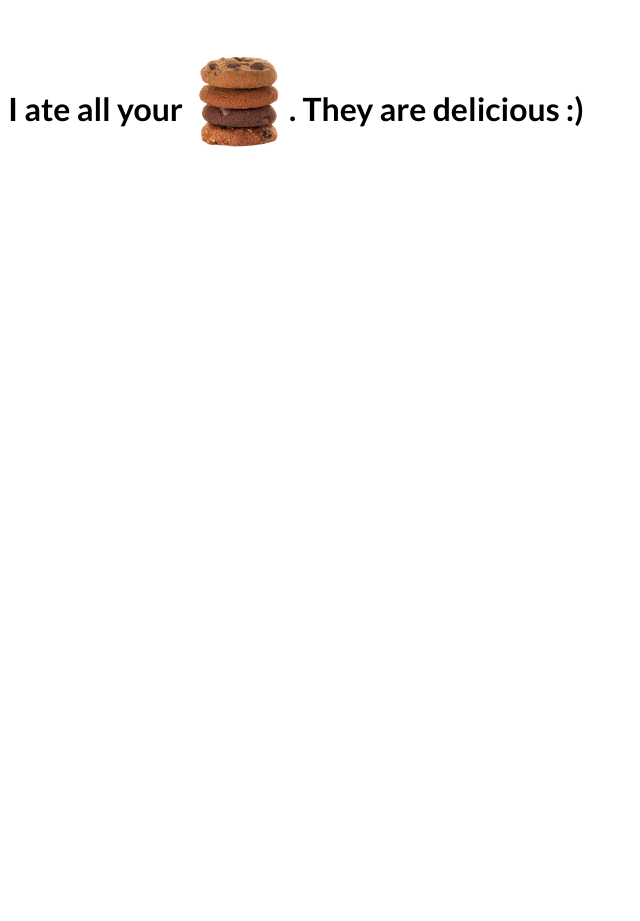
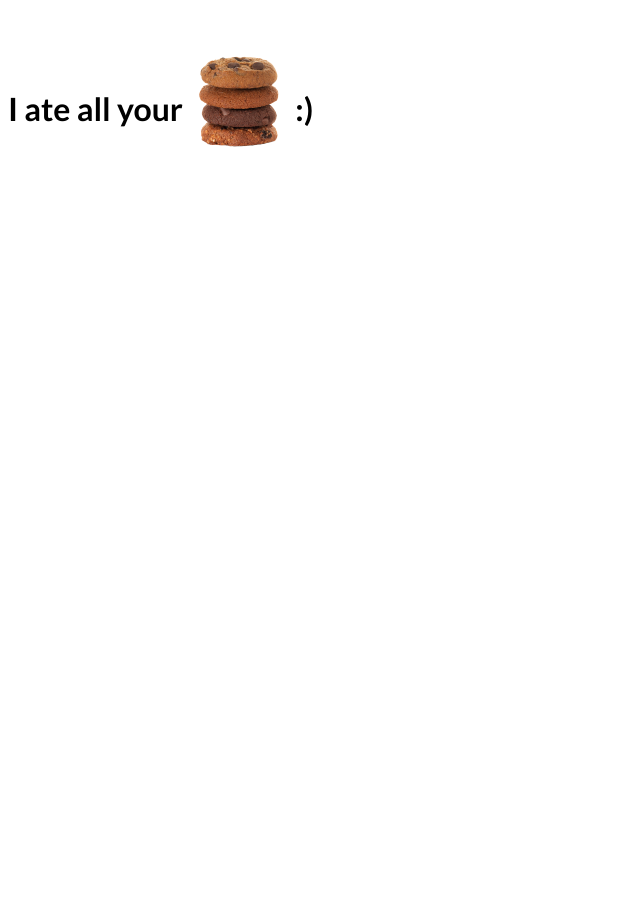
Before and after one commit to dsmilkov/dsmilkov.github.io, a Jekyll site: the page cookies.html, which Jekyll copies as it is, in a window 1280 px wide. Shown: the whole page, without its empty margins (0-640 px from the left). Built offline with Jekyll 4.4.1, drawn with Linux system fonts in a browser that asks for light colours.

Commit message:
updated cookies page

```diff
--- a/cookies.html
+++ b/cookies.html
@@ -30,7 +30,7 @@
         </script>
     </head>
     <body>
-      <h1>I ate all your <img style="position:relative; top:32px;" height="100" src="static/cookies.png" />. They are delicious :)</h1>
+      <h1>I ate all your <img style="position:relative; top:32px;" height="100" src="static/cookies.png" /> :)</h1>
 
     </body>
 </html>
```
